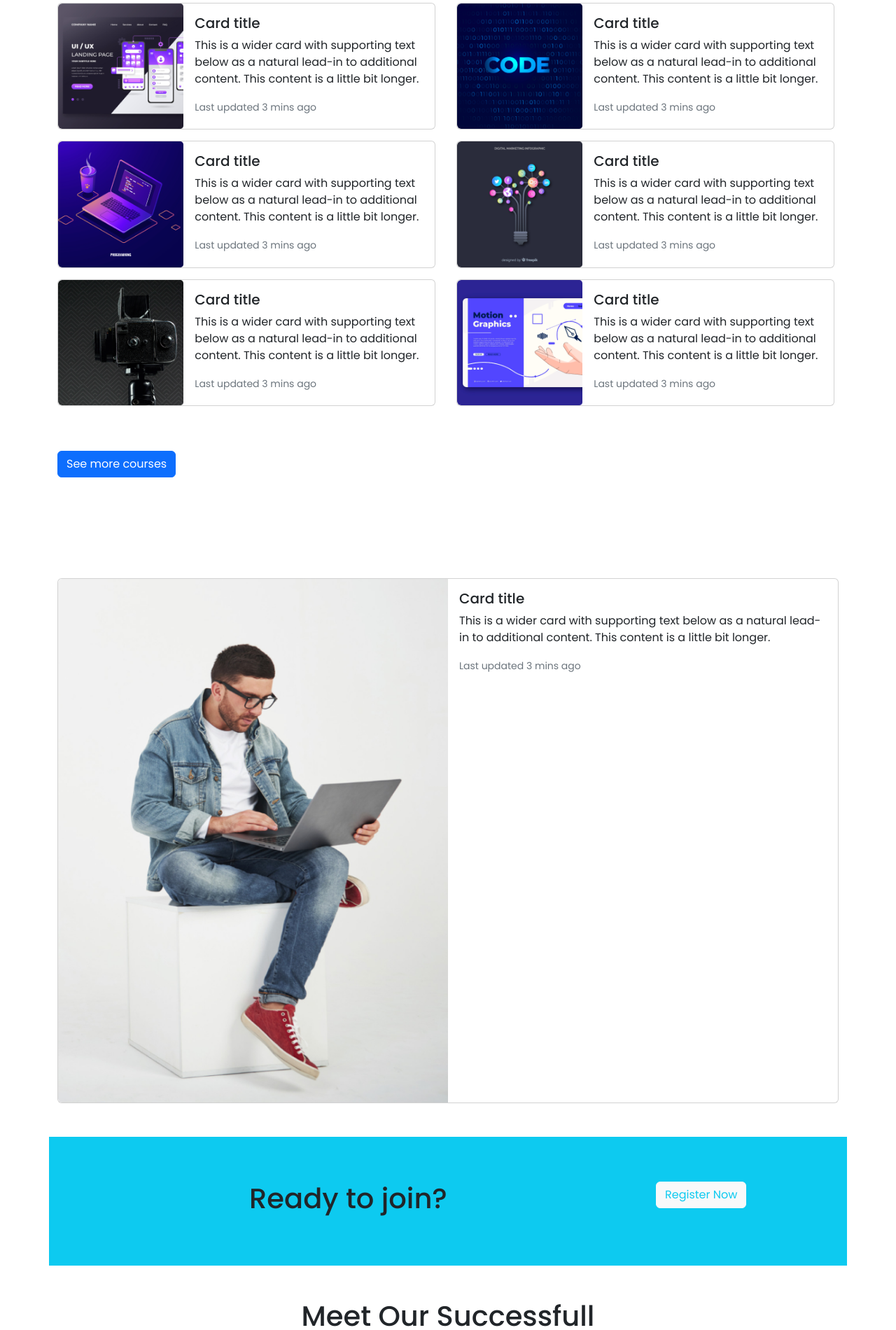
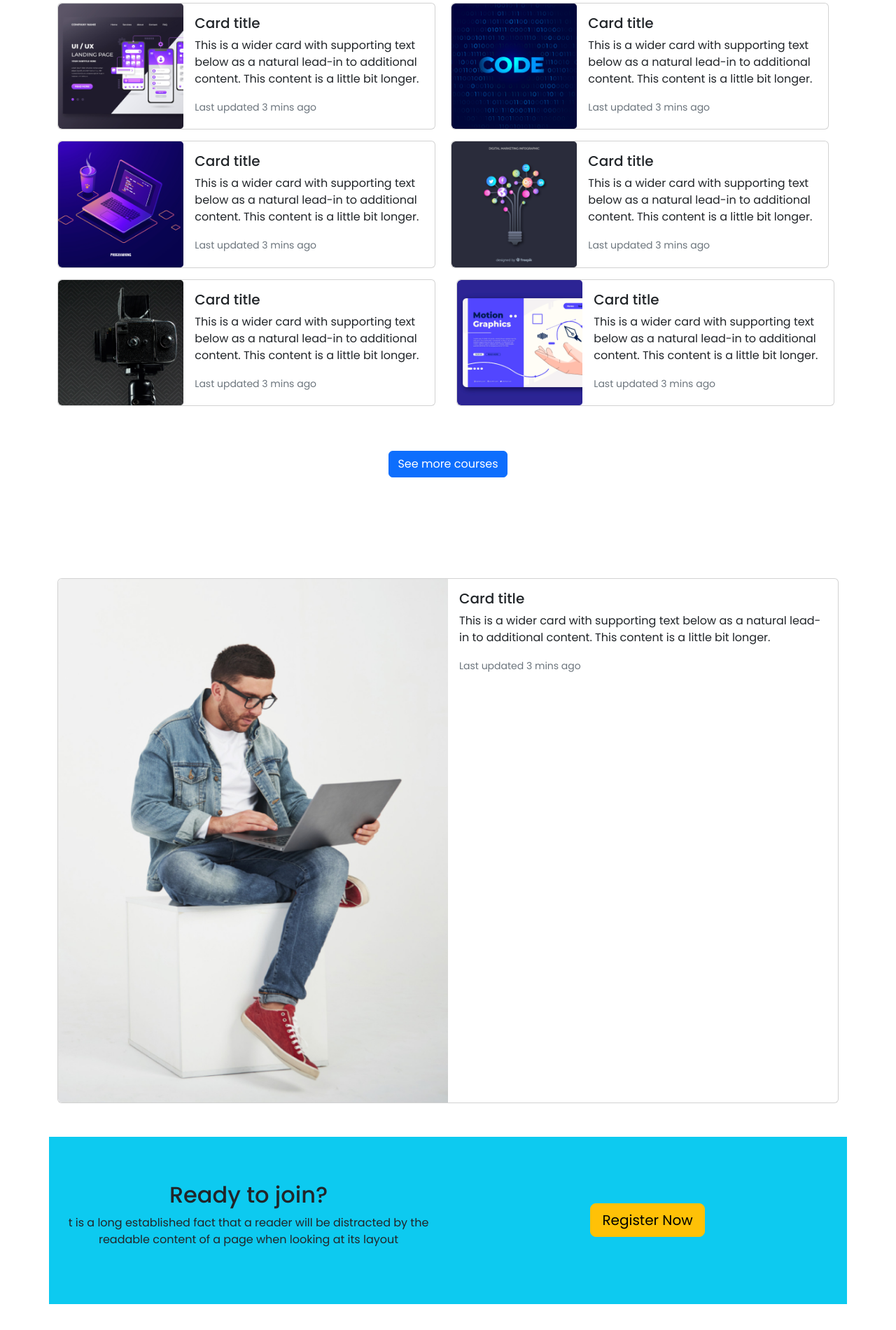
Before and after one commit to meher09/e-learn, a plain HTML site: page index.html in a window 1280 px wide. Shown: the part 900-2800 px from the top of the page at 70% size. Drawn offline with nearby package versions, Linux system fonts and the light colour scheme; a web font is replaced by a local one.

Commit message:
Featured Section Fixed

```diff
--- a/index.html
+++ b/index.html
@@ -117,7 +117,7 @@
                 looking at its layout.</p>
         </div>
         <div class="card-container">
-            <div class="row row-cols-1 row-cols-md-2 g-4">
+            <div class="row row-cols-1 row-cols-md-2 g-2">
                 <div class="col">
                     <div class="card mb-3" style="max-width: 540px;">
                         <div class="row g-0">
@@ -154,7 +154,7 @@
                 </div>
 
             </div>
-            <div class="row row-cols-1 row-cols-md-2 g-4">
+            <div class="row row-cols-1 row-cols-md-2 g-2">
                 <div class="col">
                     <div class="card mb-3" style="max-width: 540px;">
                         <div class="row g-0">
@@ -209,6 +209,9 @@
                         </div>
                     </div>
                 </div>
+
+                <!-- card starts -->
+
                 <div class="col">
                     <div class="card mb-3" style="max-width: 540px;">
                         <div class="row g-0">
@@ -227,9 +230,13 @@
                     </div>
                 </div>
 
+
             </div>
         </div>
-        <a class="btn btn-primary my-5">See more courses</a>
+        <div class="text-center">
+            <a class="btn btn-primary my-5">See more courses</a>
+        </div>
+
 
     </div>
 
@@ -258,12 +265,17 @@
 
     <!-- Register Now -->
     <div class="container bg-info py-5">
-        <div class="row py-3">
-            <div class="col-md-9">
-                <h1 class="text-center">Ready to join? </h1>
+        <div
+            class="row row-cols-md-1 row-cols-sm-1 row-cols-lg-2 py-3 d-lg-flex d-md-block justify-content-center text-center align-items-center ">
+            <div class="col">
+
+                <h2>Ready to join? </h2>
+                <p>t is a long established fact that a reader
+                    will be distracted by the readable content of a page when looking at its layout</p>
+
             </div>
-            <div class="col-md-3">
-                <div class="btn btn-light text-info">Register Now</div>
+            <div class="col">
+                <a class="btn btn-warning btn-lg">Register Now</a>
             </div>
         </div>
     </div>
@@ -271,9 +283,10 @@
 
     <!-- Advertise Card -->
     <div class="container my-5">
-        <div class="text-center">
+        <div class="text-md-center mb-3">
             <h1 class="my-3">Meet Our Successfull <br> Student</h1>
-            <p class="py-5">It is a long established fact that a reader will be distracted by the <br>readable content
+            <p class="pb-4 mb-3">It is a long established fact that a reader will be distracted by the <br>readable
+                content
                 of a page when
                 looking at its layout.
             </p>
```
